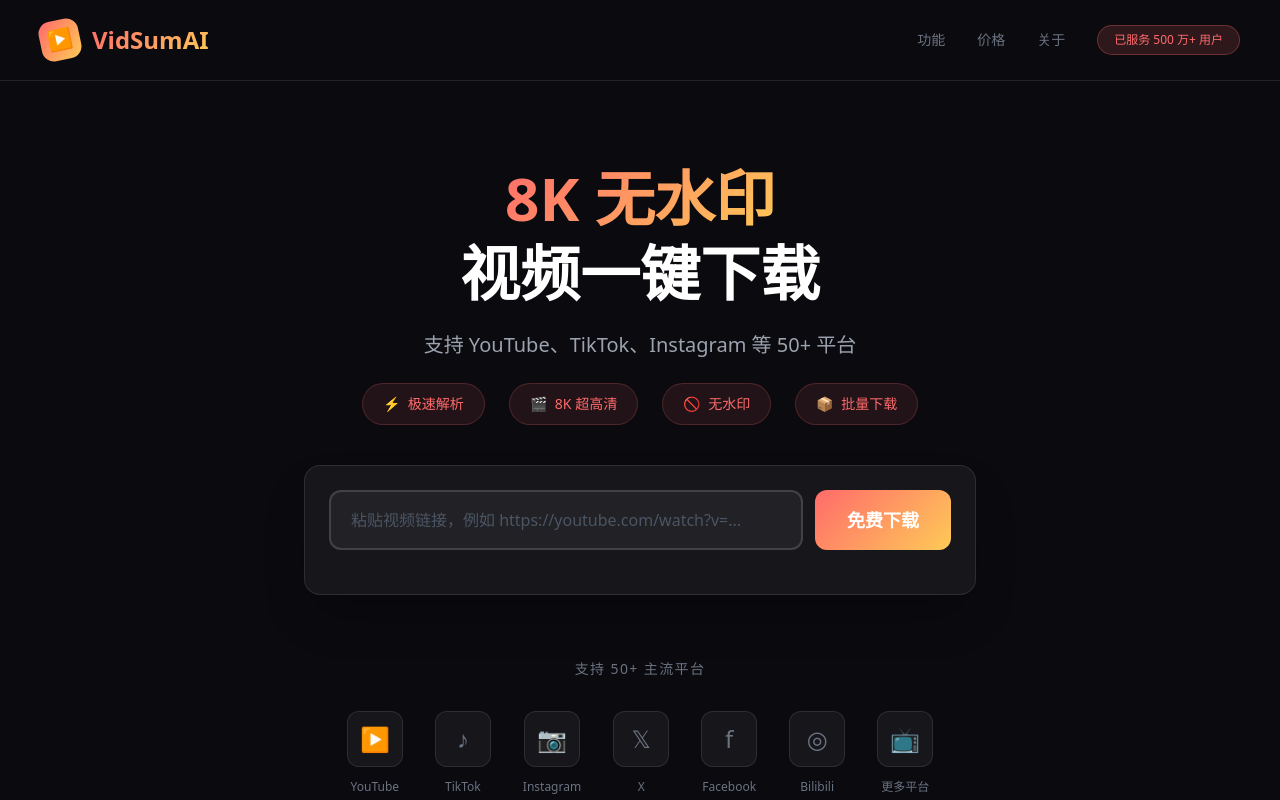
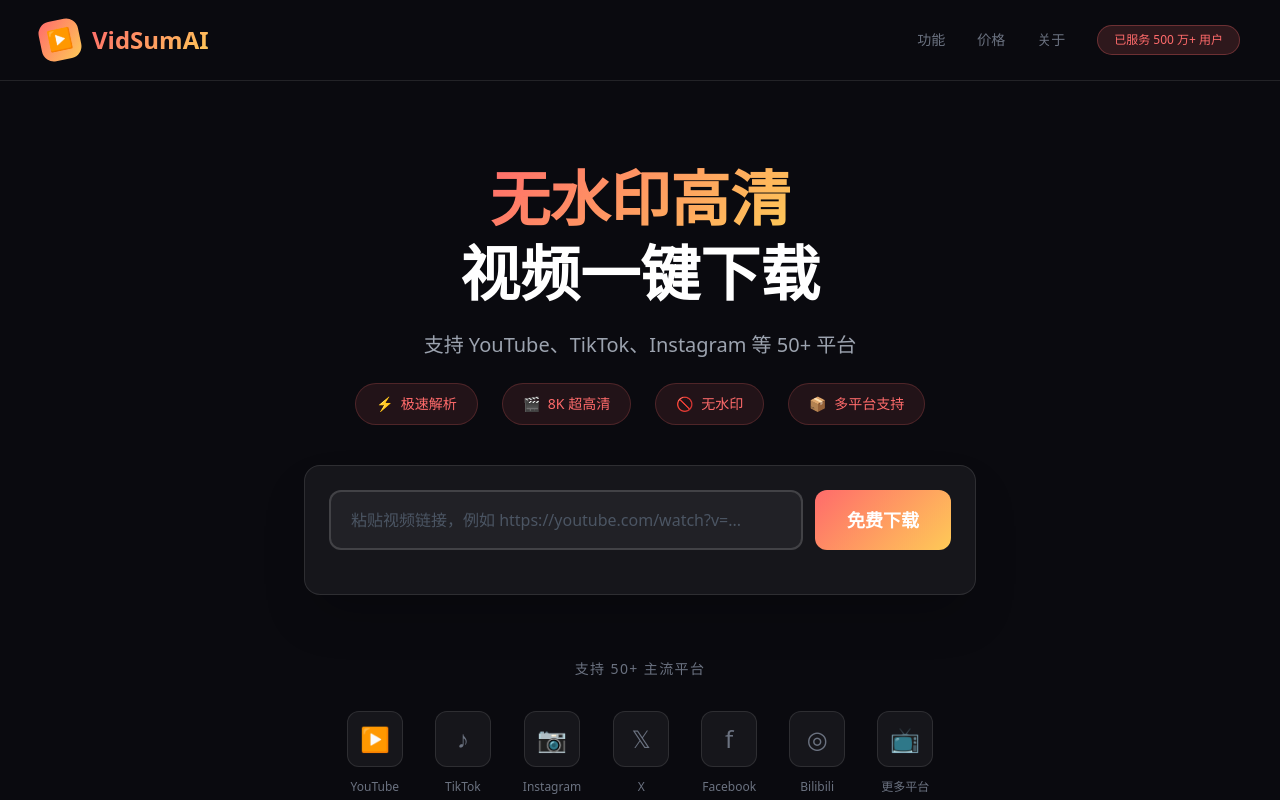
Before and after one commit to SAX-ops/VidSumAI, a Nuxt app in the folder frontend/: page / in a window 1280 px wide. Shown: the top 800 px of the page. Built offline with nearby package versions, Linux system fonts and the light colour scheme.

Commit message:
feat: update header text and integrate VideoPreview component

```diff
--- a/frontend/pages/index.vue
+++ b/frontend/pages/index.vue
@@ -23,7 +23,7 @@
     <!-- Hero Section -->
     <main class="container mx-auto px-4 py-20">
       <h1 class="text-6xl font-extrabold text-center mb-5 leading-tight">
-        <span class="gradient-text">8K 无水印</span><br>
+        <span class="gradient-text">无水印高清</span><br>
         视频一键下载
       </h1>
       <p class="text-gray-400 text-xl text-center mb-6">
@@ -46,19 +46,18 @@
         </div>
         <div class="flex items-center gap-2 bg-primary-from/10 border border-primary-from/20 rounded-full px-5 py-2.5 text-sm text-primary-from">
           <span>📦</span>
-          <span>批量下载</span>
+          <span>多平台支持</span>
         </div>
       </div>
 
       <!-- Download Input -->
       <DownloadInput @parsed="handleParsed" />
 
-      <!-- Quality Selector -->
-      <QualitySelector
+      <!-- Video Preview -->
+      <VideoPreview
         v-if="videoInfo"
-        :formats="videoInfo.formats"
-        :selected="selectedQuality"
-        @update="selectedQuality = $event"
+        :video-info="videoInfo"
+        @download="handleDownload"
       />
 
       <!-- Progress Tracker -->
```
